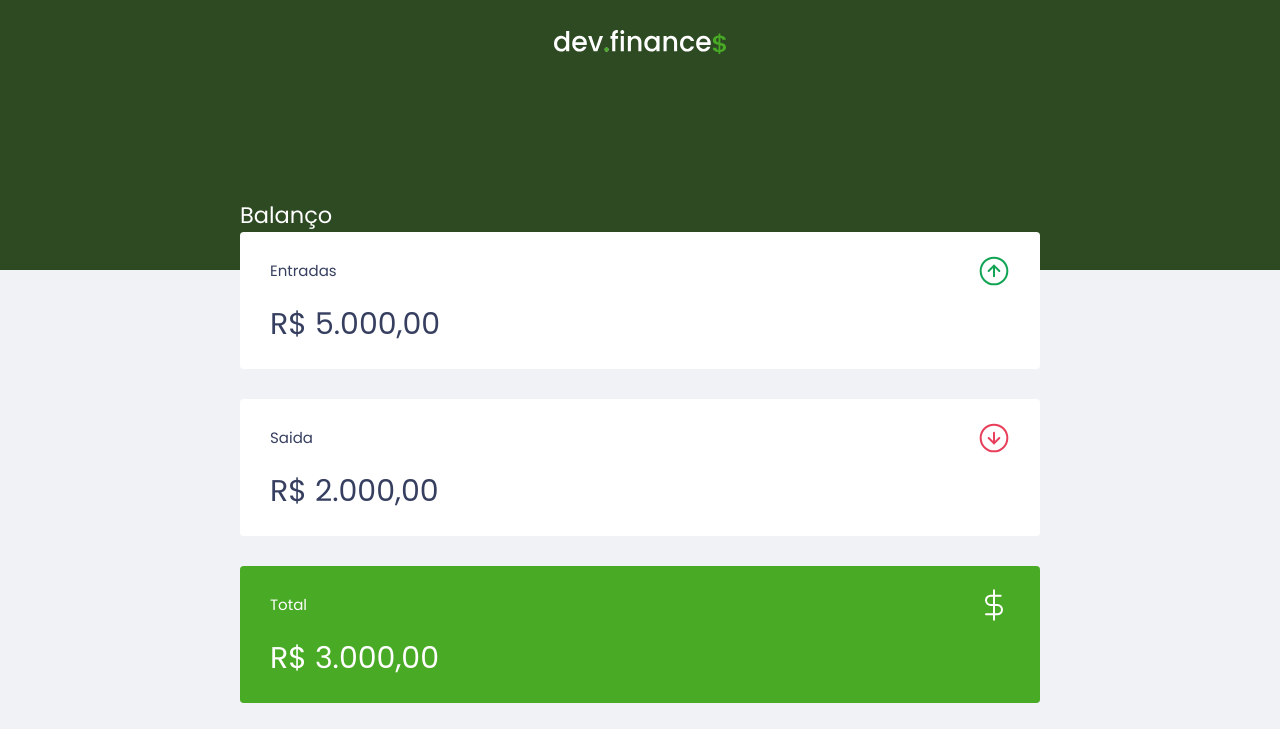
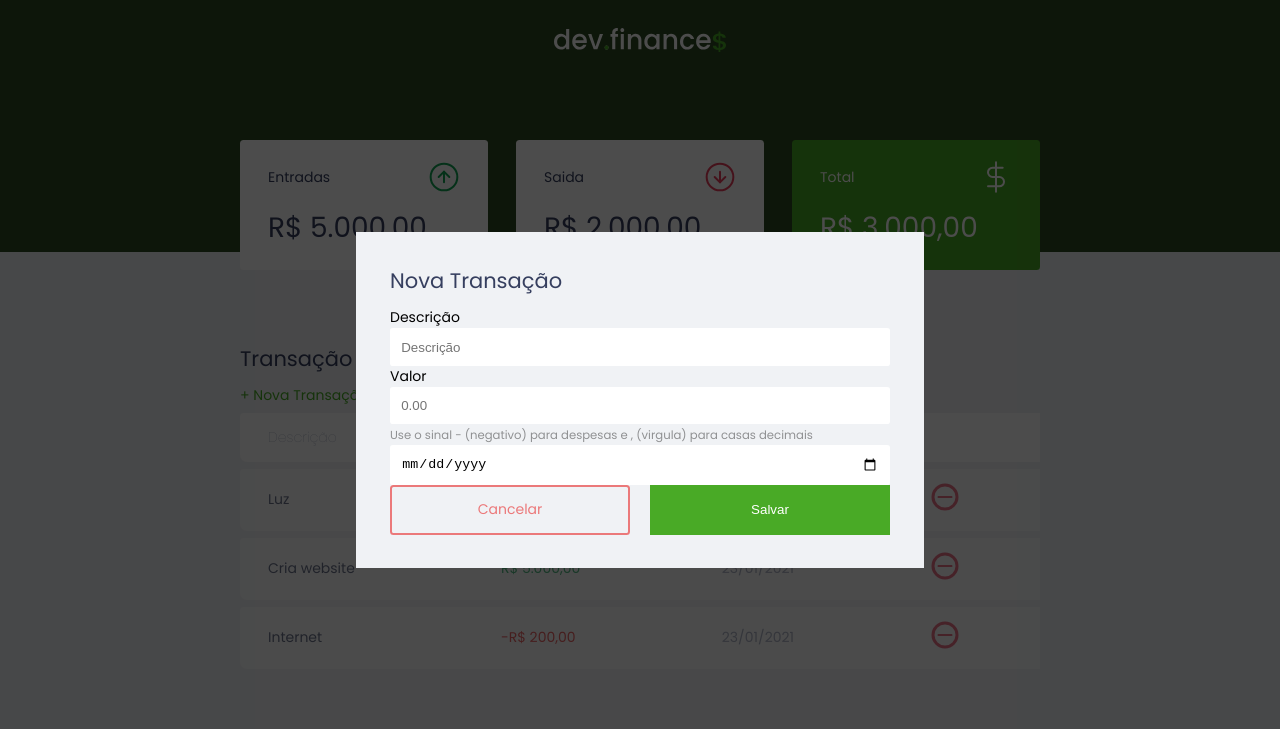
Before and after one commit to JoseHelioF/DevFinances, a plain HTML site: page index.html in a window 1280 px wide. Both pictures are taken after a click on the link "+ Nova Transação". Shown: the top 729 px of the page. Drawn offline with Linux system fonts and the light colour scheme.

Commit message:
Adição de evento no botão nova transação e cancelar

```diff
--- a/index.html
+++ b/index.html
@@ -20,7 +20,7 @@
     </header>
     <main class="container">
       <section id="balance">
-        <h2>Balanço</h2>
+        <h2 class="sr-only">Balanço</h2>
         <div class="card">
           <h3>
             <span>Entradas</span>
@@ -47,7 +47,9 @@
       </section>
       <section id="transaction">
         <h2>Transação</h2>
-        <a class="button new" href="#">+ Nova Transação</a>
+        <a class="button new" href="#" onclick="Modal.open()"
+          >+ Nova Transação</a
+        >
         <table id="data-table">
           <thead>
             <tr>
@@ -62,21 +64,33 @@
               <td class="description">Luz</td>
               <td class="expense">-R$ 500,00</td>
               <td class="data">23/01/2021</td>
+              <td>
+                <img src="assets/minus.svg" alt="" />
+              </td>
             </tr>
             <tr>
               <td class="description">Cria website</td>
               <td class="income">R$ 5.000,00</td>
               <td class="data">23/01/2021</td>
+              <td>
+                <img src="assets/minus.svg" alt="" />
+              </td>
             </tr>
             <tr>
               <td class="description">Internet</td>
               <td class="expense">-R$ 200,00</td>
               <td class="data">23/01/2021</td>
+              <td>
+                <img src="assets/minus.svg" alt="" />
+              </td>
             </tr>
           </tbody>
         </table>
       </section>
     </main>
+
+    <div class="modal-overlay">
+      <div class="modal">
         <div id="form">
           <h2>Nova Transação</h2>
           <form accept-charset="utf-8">
@@ -90,8 +104,6 @@
                 autocomplete="off"
               />
             </div>
-      </form>
-    </div>
             <div class="input-group">
               <label for="amount">Valor</label>
               <input
@@ -102,7 +114,8 @@
                 placeholder="0.00"
               />
               <small>
-        Use o sinal - (negativo) para despesas e , (virgula) para casas decimais
+                Use o sinal - (negativo) para despesas e , (virgula) para casas
+                decimais
               </small>
             </div>
             <div class="input-group">
@@ -110,11 +123,25 @@
               <input type="date" name="date" id="date" />
             </div>
             <div class="input-group actions">
-      <a href="#" class="button cancel">Cancelar</a>
+              <a href="#" class="button cancel" onclick="Modal.close()">Cancelar</a>
               <button>Salvar</button>
+            </div>
+          </form>
+        </div>
+      </div>
     </div>
     <footer>
       <p>dev.finance$</p>
     </footer>
+    <script>
+      const Modal = {
+        open() {
+          document.querySelector(".modal-overlay").classList.add('active');
+        },
+        close() {
+          document.querySelector('.modal-overlay').classList.remove('active')
+        },
+      };
+    </script>
   </body>
 </html>
--- a/style.css
+++ b/style.css
@@ -3,7 +3,8 @@
   --white: #ffffff;
   --green: #49aa26;
   --light-green: #3dd705;
-
+  --red: #e92929;
+  --white-gray: #f0f2f5;
 }
 
 * {
@@ -12,13 +13,25 @@
   box-sizing: border-box;
 }
 
-html{
+html {
   font-size: 93.75%;
 }
 
 body {
-    background-color: #f0f2f5;
+  background-color: var(--white-gray);
   font-family: "Poppins", sans-serif;
+}
+
+.sr-only{
+  position: absolute;
+  width: 1px;
+  height: 1px;
+  padding: 0;
+  margin: -1px;
+  overflow: hidden;
+  clip: rect(0,0,0,0);
+  white-space: nowrap;
+  border-width: 0;
 }
 
 .container {
@@ -27,14 +40,36 @@ body {
   margin: auto;
 }
 /* Link e buttons  */
-a{
+a {
   text-decoration: none;
   color: var(--green);
+  transition: color 0.3s ease-in;
 }
-a:hover{
-    color: var(--light-green)
+a:hover {
+  color: var(--light-green);
 }
-
+button {
+  width: 100%;
+  height: 50px;
+  border: none;
+  color: white;
+  background: var(--green);
+  cursor: pointer;
+}
+button:hover {
+  background: var(--light-green);
+  transition: background 0.5s ease-in;
+}
+.button.cancel {
+  color: var(--red);
+  border: 2px var(--red) solid;
+  border-radius: 0.25rem;
+  height: 50px;
+  display: flex;
+  justify-content: center;
+  align-items: center;
+  opacity: 0.6;
+}
 
 /* Title */
 h2 {
@@ -74,8 +109,6 @@ header {
   border-radius: 0.25rem;
   margin-bottom: 2rem;
   color: var(--dark-blue);
-
-
 }
 
 .card h3 {
@@ -84,7 +117,6 @@ header {
   display: flex;
   justify-content: space-between;
   align-items: center;
-
 }
 
 .card p {
@@ -92,22 +124,19 @@ header {
   line-height: 3rem;
   /*Espaçamento entre linhas*/
   margin-top: 1rem;
-
 }
 
 .card.total {
   /*Usa uma classe e outra ao mesmo tempo*/
   background-color: #49aa25;
   color: var(--white);
-
 }
 
-#transaction{
+#transaction {
   display: block;
   width: 100%;
   overflow-x: auto;
 }
-
 
 /* table*/
 
@@ -117,7 +146,7 @@ header {
   border-spacing: 0 0.5rem;
 }
 
-table  thead tr th:first-child,
+table thead tr th:first-child,
 table tbody tr td:first-child {
   border-radius: 0.25rem 0 0 0.5rem;
 }
@@ -128,10 +157,10 @@ table thead tr th {
   text-align: left;
 }
 
-table tbody tr{
+table tbody tr {
   opacity: 0.7;
 }
-table tbody tr:hover{
+table tbody tr:hover {
   opacity: 1;
 }
 
@@ -139,28 +168,92 @@ table tbody tr td {
   background: #fff;
   padding: 1rem 2rem;
 }
-td.description{
+td.description {
   color: var(--dark-blue);
 }
 
-td.income{
-    color: #12a454
+td.income {
+  color: #12a454;
 }
 
-td.expense{
-    color: #e92929
+td.expense {
+  color: #e92929;
 }
-footer{
+footer {
   text-align: center;
   padding: 4rem 0 2rem;
   color: var(--dark-blue);
   opacity: 0.6;
-
 }
-footer:hover{
+footer:hover {
   opacity: 1;
 }
+/*Modal=================*/
+.modal-overlay {
+  width: 100%;
+  height: 100%;
+  background: rgba(0, 0, 0, 0.7);
+  position: fixed;
+  top: 0;
+  display: flex;
+  justify-content: center;
+  align-items: center;
 
-.button {
+  opacity: 0;
+  visibility: hidden;
 
+  z-index: 999;
 }
+.modal-overlay.active {
+  opacity: 1;
+  visibility: visible;
+}
+.modal {
+  background: var(--white-gray);
+  padding: 2.4rem;
+
+  position: relative;
+  z-index: 1;
+}
+#form {
+  max-width: 500px;
+}
+#form h2{
+    margin-top: 0;
+}
+#form input{
+    border: none;
+    border-radius: 0.2rem;
+
+    padding: 0.8rem;
+
+    width: 100%;
+}
+.input-group{
+    margin-top: 0,8rem;
+    }
+.input-group small{
+    opacity: 0.4;
+}
+.input-group.actions{
+    display: flex;
+    justify-content: space-between;
+}
+
+.input-group.actions .button,
+.input-group.actions button{
+width: 48%;
+}
+
+/* Responsive */
+
+@media(min-width:800px){
+    html{
+        font-size: 87.5%;
+    }
+    #balance{
+        display: grid;
+        grid-template-columns: repeat(3,1fr);
+        gap: 2rem;
+    }
+}
```
Lines whose indentation alone changed are shown as unchanged.
